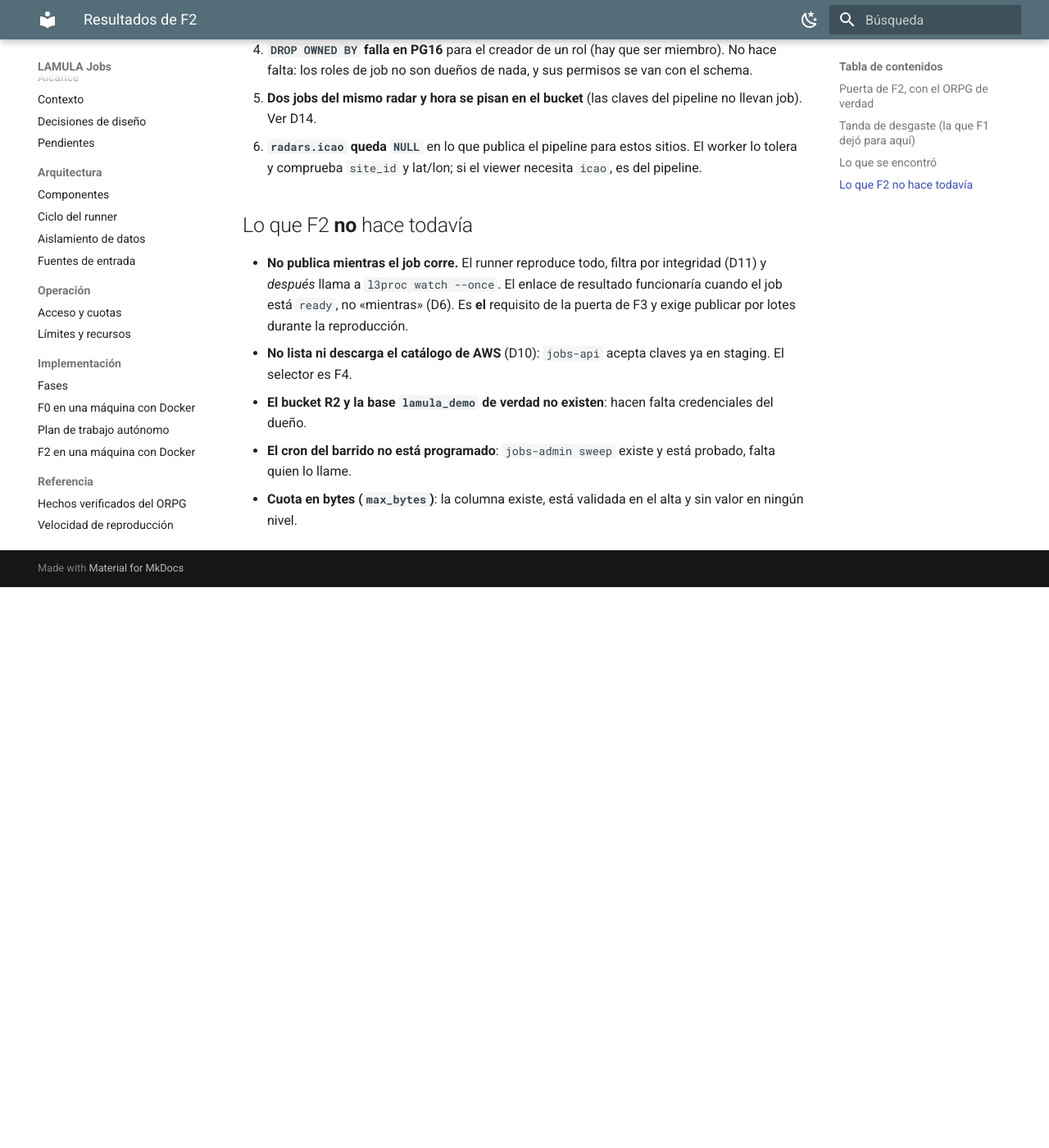
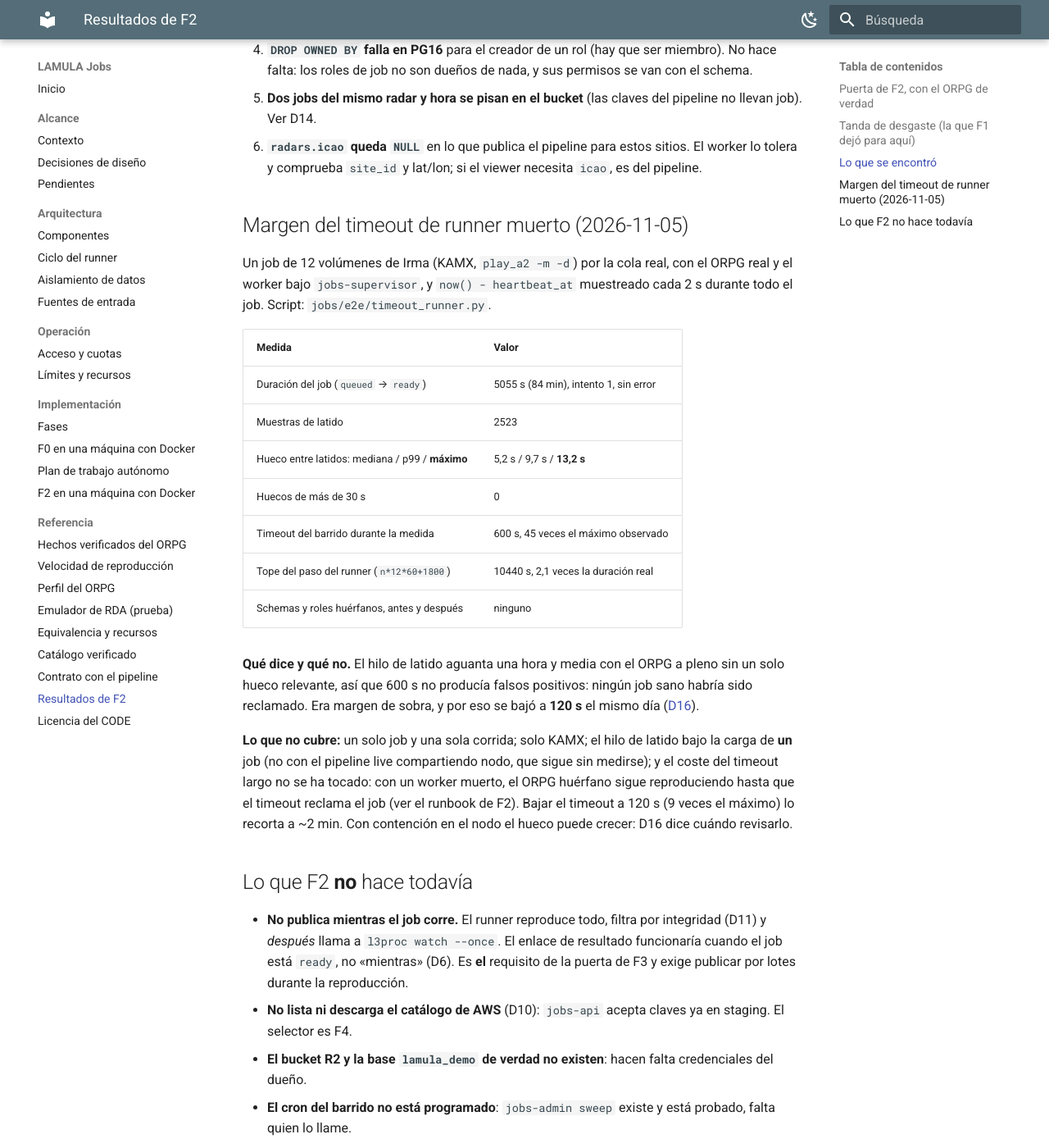
Before and after one commit to vladimir1284/lamula-jobs, an MkDocs documentation site: the page built from docs/referencia/f2-resultados.md, in a window 1280 px wide and 1400 px high, scrolled down 2186 px. Shown: the whole window at 82% size. Built offline with MkDocs 1.6.1 and Material for MkDocs 9.7.7, drawn with Linux system fonts in a browser that asks for light colours; before the commit the page ends 2902 px from its top, so only the background shows below that.

Commit message:
f2: margen del timeout de runner muerto medido con un job real de 84 min
Job de 12 volúmenes de Irma por la cola con el ORPG real, latido muestreado cada 2 s:
2523 muestras, hueco máximo 13,2 s, p99 9,7 s, ninguno de más de 30 s, sin huérfanos.
Script en jobs/e2e/timeout_runner.py; resultado en docs/referencia/f2-resultados.md.

Co-Authored-By: Claude Sonnet 5.5 <noreply@anthropic.com>

```diff
--- a/docs/referencia/f2-resultados.md
+++ b/docs/referencia/f2-resultados.md
@@ -64,6 +64,32 @@ de **un** volumen: un job de doce se parece más al coste de F1 (83 min) y no se
 6. **`radars.icao` queda `NULL`** en lo que publica el pipeline para estos sitios. El worker lo tolera y
    comprueba `site_id` y lat/lon; si el viewer necesita `icao`, es del pipeline.
 
+## Margen del timeout de runner muerto (2026-11-05)
+
+Un job de 12 volúmenes de Irma (KAMX, `play_a2 -m -d`) por la cola real, con el ORPG real y el worker bajo
+`jobs-supervisor`, y `now() - heartbeat_at` muestreado cada 2 s durante todo el job. Script:
+`jobs/e2e/timeout_runner.py`.
+
+| Medida | Valor |
+|---|---|
+| Duración del job (`queued` → `ready`) | 5055 s (84 min), intento 1, sin error |
+| Muestras de latido | 2523 |
+| Hueco entre latidos: mediana / p99 / **máximo** | 5,2 s / 9,7 s / **13,2 s** |
+| Huecos de más de 30 s | 0 |
+| Timeout del barrido durante la medida | 600 s, 45 veces el máximo observado |
+| Tope del paso del runner (`n*12*60+1800`) | 10440 s, 2,1 veces la duración real |
+| Schemas y roles huérfanos, antes y después | ninguno |
+
+**Qué dice y qué no.** El hilo de latido aguanta una hora y media con el ORPG a pleno sin un solo hueco
+relevante, así que 600 s no producía falsos positivos: ningún job sano habría sido reclamado. Era margen de
+sobra, y por eso se bajó a **120 s** el mismo día ([D16](../alcance/decisiones.md#d16-un-runner-sin-latido-durante-120-s-se-da-por-muerto-2026-11-05)).
+
+**Lo que no cubre:** un solo job y una sola corrida; solo KAMX; el hilo de latido bajo la carga de **un**
+job (no con el pipeline live compartiendo nodo, que sigue sin medirse); y el coste del timeout largo no se
+ha tocado: con un worker muerto, el ORPG huérfano sigue reproduciendo hasta que el timeout reclama el job (ver el runbook de F2).
+Bajar el timeout a 120 s (9 veces el máximo) lo recorta a ~2 min. Con contención en el nodo el hueco puede
+crecer: D16 dice cuándo revisarlo.
+
 ## Lo que F2 **no** hace todavía
 
 - **No publica mientras el job corre.** El runner reproduce todo, filtra por integridad (D11) y *después*
```
Also changed, not shown: docs/alcance/pendientes.md (+2 -1 lines), 1 other file.
